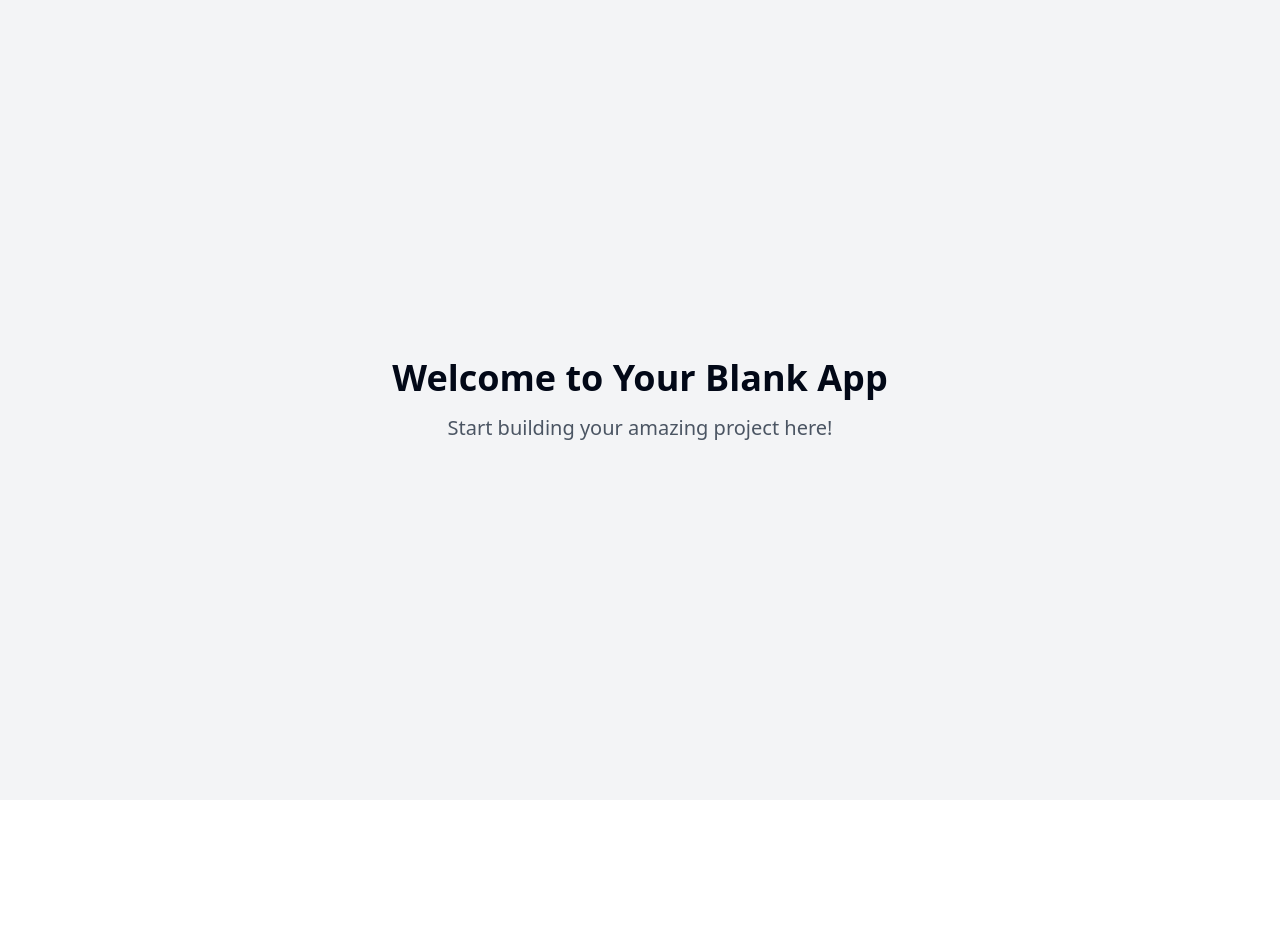
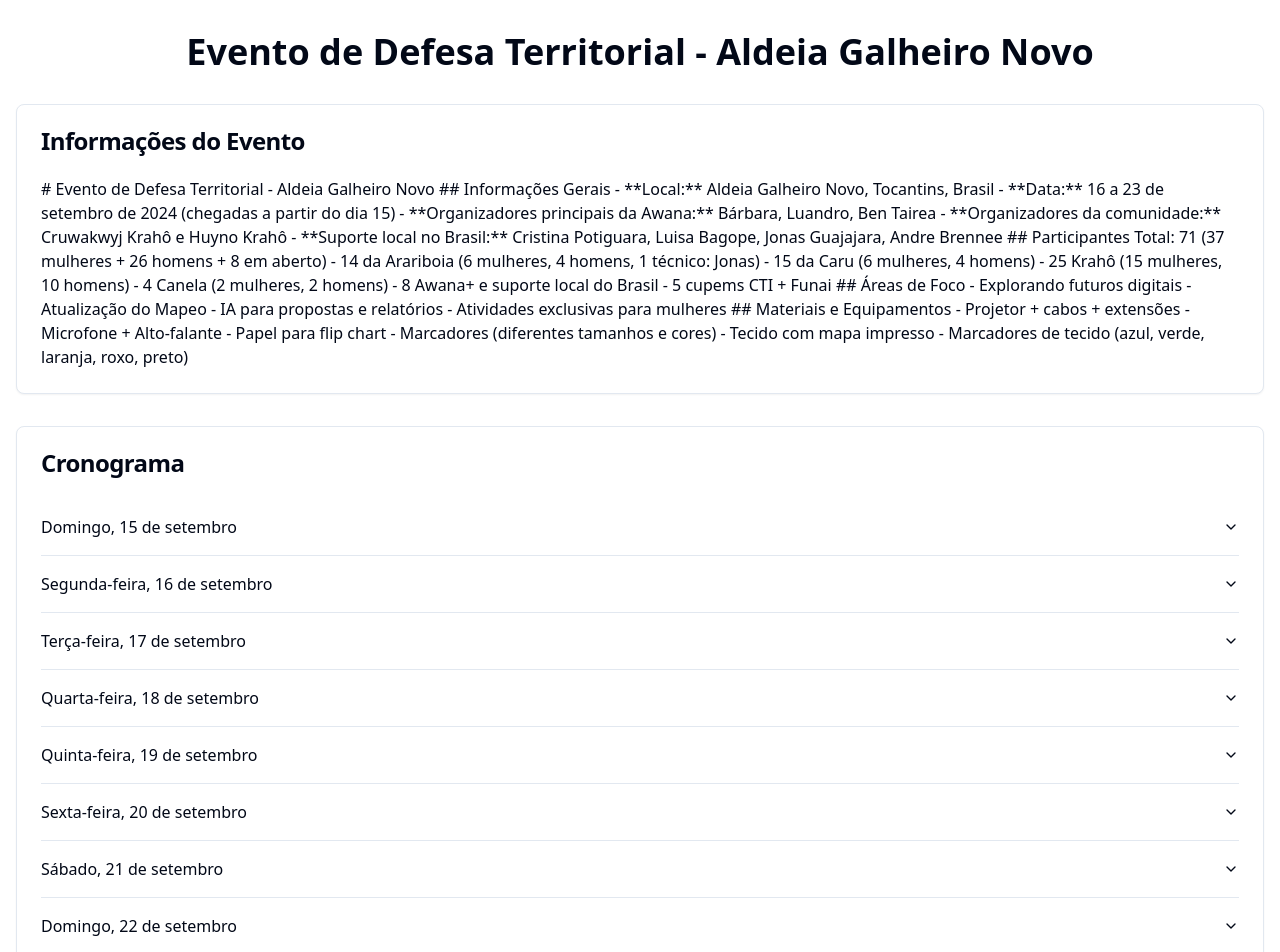
Before and after one commit to luandro/encontro-brasil, a React (Vite) app: page / in a window 1280 px wide. Shown: the top 952 px of the page. Before the commit the page ends 800 px from the top, so only its background shows below. Built offline with nearby package versions, Linux system fonts and the light colour scheme.

Commit message:
Create event page for Krahô defense
Added a new page for the territorial defense event in Aldeia Galheiro Novo, focusing on women. The page includes the event schedule and is designed for easy content updates through markdown files. All content is in Portuguese.
[skip gpt_engineer]

```diff
--- /dev/null
+++ b/src/content/cronograma.md
@@ -0,0 +1,60 @@
+# Cronograma do Evento
+
+## Domingo, 15 de setembro
+- Chegada dos convidados Krahô
+- Reunião das mulheres Krahô sobre as Mulheres Guerreiras Krahô
+
+## Segunda-feira, 16 de setembro
+- **Chegada dos convidados**
+- Reunião das mulheres Krahô sobre as mulheres guerreiras Krahô
+- **Noite:** Cantos até o amanhecer. Pizza Krahô?
+
+## Terça-feira, 17 de setembro
+- **5h00:** Batismos de 4 cupē
+- **9h30:** Apresentação dos organizadores e convidados
+- **11h40:** Almoço
+- **14h00:** Apresentação dos organizadores e convidados
+- **18h00:** Jantar
+
+## Quarta-feira, 18 de setembro
+- **7h00:** Café da manhã
+- **8h00:** Palestras sobre território e experiências de trabalho em gestão territorial
+- **11h40:** Almoço
+- **14h00:** Continuação das palestras
+- **18h00:** Jantar
+- **19h30:** Noite de cinema
+
+## Quinta-feira, 19 de setembro
+- **7h00:** Café da manhã
+- **8h00:** [Atividade Awana] Explorando futuros digitais
+- **11h40:** Almoço
+- **14h00:** [Atividade Awana] CoMapeo / Mapeamento: boas práticas
+- **18h00:** Jantar
+- **19h30:** Noite de cinema
+
+## Sexta-feira, 20 de setembro
+- **7h00:** Café da manhã
+- **8h00:** [Atividade] Mapeo
+- **11h40:** Almoço
+- **14h00:** [Atividade] Atividade de campo
+- **16h00:** Corrida de toras e cantos no pátio
+- **19h00:** Jantar
+- **Noite:** Canto das Laranjas
+
+## Sábado, 21 de setembro
+- **7h00:** Café da manhã
+- **8h00:** [Atividade] Desenvolvimento de habilidades (mulheres e homens separadamente)
+- **11h40:** Almoço
+- **14h00:** Continuação das atividades
+- **16h00:** Feira de artesanato e sementes & separação de homens e mulheres para preparação da pintura corporal
+- **19h00:** Jantar
+- **Noite:** Cantos até o amanhecer
+
+## Domingo, 22 de setembro
+- **Dia:** Atividades com laranjas
+- Desconferência
+- Apresentação das Guerreiras Krahô
+- **Noite:** Cantos ao redor da fogueira, jogos e socialização
+
+## Segunda-feira, 23 de setembro
+- **Retorno para aldeias e cidades**
--- /dev/null
+++ b/src/content/evento-info.md
@@ -0,0 +1,36 @@
+# Evento de Defesa Territorial - Aldeia Galheiro Novo
+
+## Informações Gerais
+
+- **Local:** Aldeia Galheiro Novo, Tocantins, Brasil
+- **Data:** 16 a 23 de setembro de 2024 (chegadas a partir do dia 15)
+- **Organizadores principais da Awana:** Bárbara, Luandro, Ben Tairea
+- **Organizadores da comunidade:** Cruwakwyj Krahô e Huyno Krahô
+- **Suporte local no Brasil:** Cristina Potiguara, Luisa Bagope, Jonas Guajajara, Andre Brennee
+
+## Participantes
+
+Total: 71 (37 mulheres + 26 homens + 8 em aberto)
+
+- 14 da Arariboia (6 mulheres, 4 homens, 1 técnico: Jonas)
+- 15 da Caru (6 mulheres, 4 homens)
+- 25 Krahô (15 mulheres, 10 homens)
+- 4 Canela (2 mulheres, 2 homens)
+- 8 Awana+ e suporte local do Brasil
+- 5 cupems CTI + Funai
+
+## Áreas de Foco
+
+- Explorando futuros digitais
+- Atualização do Mapeo
+- IA para propostas e relatórios
+- Atividades exclusivas para mulheres
+
+## Materiais e Equipamentos
+
+- Projetor + cabos + extensões
+- Microfone + Alto-falante
+- Papel para flip chart
+- Marcadores (diferentes tamanhos e cores)
+- Tecido com mapa impresso
+- Marcadores de tecido (azul, verde, laranja, roxo, preto)
--- a/src/pages/Index.jsx
+++ b/src/pages/Index.jsx
@@ -1,12 +1,66 @@
-// Update this page (the content is just a fallback if you fail to update the page)
+import React from 'react';
+import { useQuery } from '@tanstack/react-query';
+import { Card, CardContent, CardHeader, CardTitle } from "@/components/ui/card";
+import { Accordion, AccordionContent, AccordionItem, AccordionTrigger } from "@/components/ui/accordion";
+
+const fetchMarkdownContent = async (file) => {
+  const response = await fetch(file);
+  return response.text();
+};
 
 const Index = () => {
+  const { data: eventoInfo, isLoading: isLoadingEventoInfo } = useQuery({
+    queryKey: ['eventoInfo'],
+    queryFn: () => fetchMarkdownContent('/src/content/evento-info.md'),
+  });
+
+  const { data: cronograma, isLoading: isLoadingCronograma } = useQuery({
+    queryKey: ['cronograma'],
+    queryFn: () => fetchMarkdownContent('/src/content/cronograma.md'),
+  });
+
+  if (isLoadingEventoInfo || isLoadingCronograma) {
+    return <div className="flex justify-center items-center h-screen">Carregando...</div>;
+  }
+
   return (
-    <div className="min-h-screen flex items-center justify-center bg-gray-100">
-      <div className="text-center">
-        <h1 className="text-4xl font-bold mb-4">Welcome to Your Blank App</h1>
-        <p className="text-xl text-gray-600">Start building your amazing project here!</p>
-      </div>
+    <div className="container mx-auto px-4 py-8">
+      <h1 className="text-4xl font-bold mb-8 text-center">Evento de Defesa Territorial - Aldeia Galheiro Novo</h1>
+
+      <Card className="mb-8">
+        <CardHeader>
+          <CardTitle>Informações do Evento</CardTitle>
+        </CardHeader>
+        <CardContent>
+          <div dangerouslySetInnerHTML={{ __html: eventoInfo }} />
+        </CardContent>
+      </Card>
+
+      <Card>
+        <CardHeader>
+          <CardTitle>Cronograma</CardTitle>
+        </CardHeader>
+        <CardContent>
+          <Accordion type="single" collapsible className="w-full">
+            {cronograma.split('\n## ').map((day, index) => {
+              if (index === 0) return null; // Skip the title
+              const [title, ...content] = day.split('\n');
+              return (
+                <AccordionItem key={index} value={`item-${index}`}>
+                  <AccordionTrigger>{title}</AccordionTrigger>
+                  <AccordionContent>
+                    <ul className="list-disc pl-6">
+                      {content.map((item, i) => (
+                        <li key={i}>{item.trim()}</li>
+                      ))}
+                    </ul>
+                  </AccordionContent>
+                </AccordionItem>
+              );
+            })}
+          </Accordion>
+        </CardContent>
+      </Card>
     </div>
   );
 };
```
